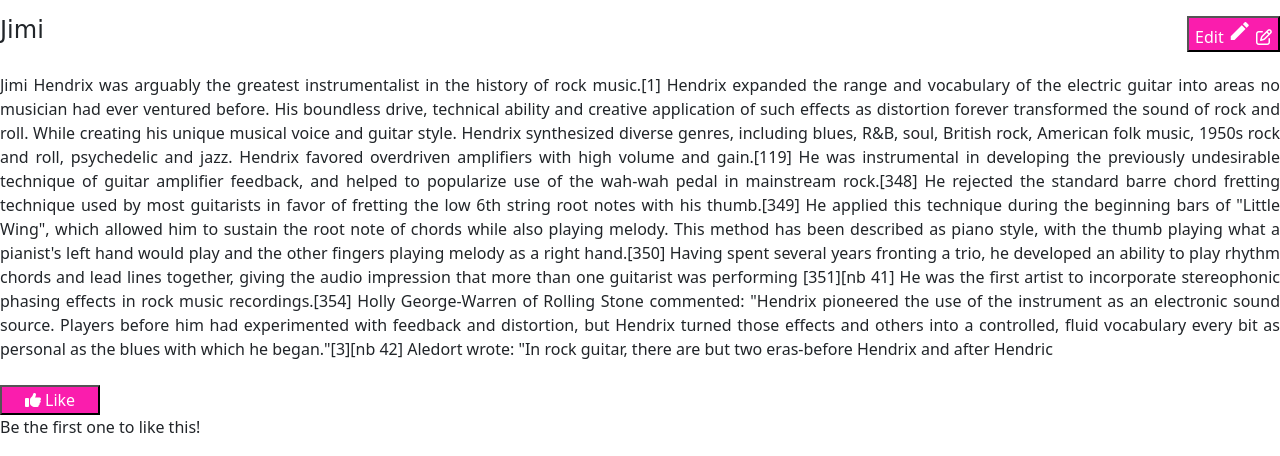
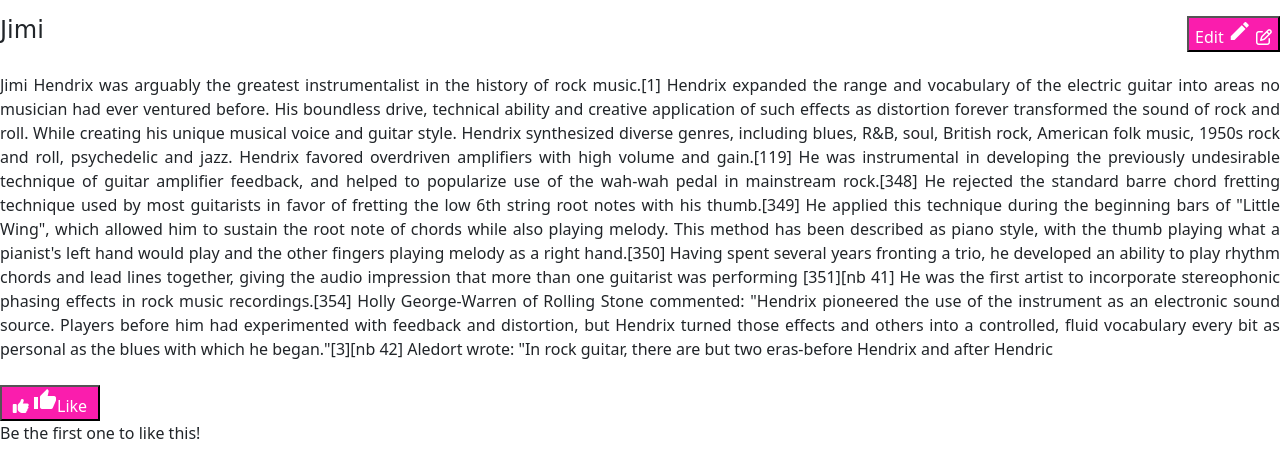
Before and after one commit to Sjaitawat/Scibbler, a plain HTML site: page html/post.html in a window 1280 px wide. Shown: the part 302-758 px from the top of the page. Drawn offline with nearby package versions, Linux system fonts and the light colour scheme; files whose address does not match are found by name; a web font is replaced by a local one.

Commit message:
Minor changes

```diff
--- a/html/post.html
+++ b/html/post.html
@@ -113,7 +113,9 @@
   <textarea  class="Text1" id="textreadonly" ></textarea>
 </div>
 <div class="likeBlogButton">
-  <button  class="likeBlog"  id= "likeBlog" onclick="postLiked()"><i class="fa fa-thumbs-up" aria-hidden="true"></i> Like</button><br>
+  <button  class="likeBlog"  id= "likeBlog" onclick="postLiked()"><i class="fa fa-thumbs-up" aria-hidden="true"></i> <span class="material-icons">
+    thumb_up
+    </span>Like</button><br>
   <span id="commentCount">Be the first one to like this!</span>
 </div>
 <textarea placeholder="Add your comments" id="userComments" ></textarea><br>
--- a/js/post.js
+++ b/js/post.js
@@ -7,7 +7,7 @@ function addComments(id){
 //Enter your code here
 var like = 0;
 function postLiked(){
-    document.getElementById("likeBlog").innerHTML='<i class="fa fa-thumbs-up" aria-hidden="true"></i> Liked!';
+    document.getElementById("likeBlog").innerHTML='<i class="fa fa-thumbs-up" aria-hidden="true"></i> <span class="material-icons"> thumb_up</span>Liked!';
     like = like+1;
     if(like == 1){
         document.getElementById("commentCount").innerHTML=1 + " person likes this!";
```
